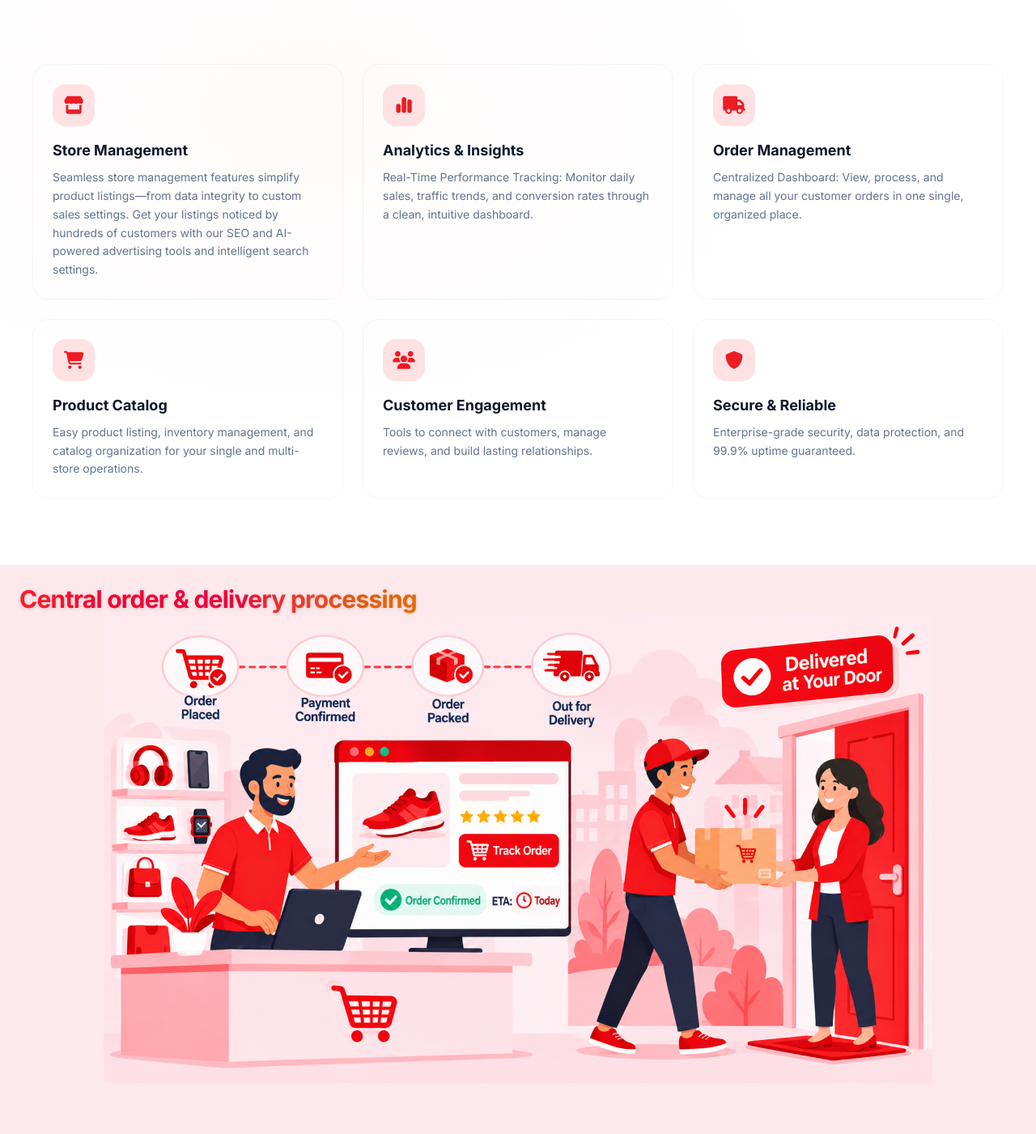
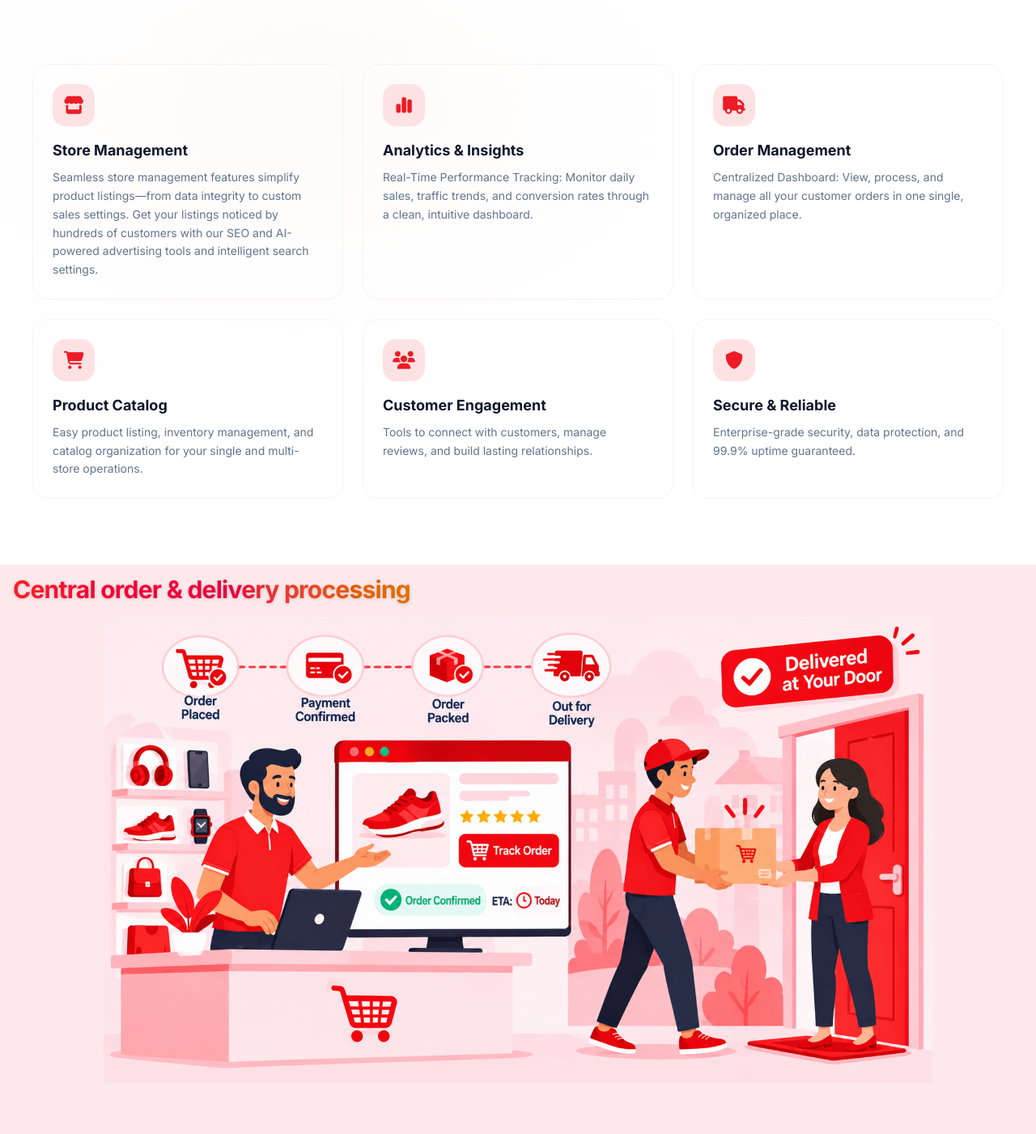
Before and after one commit to bahati-pacifique/ecommerce-platform, a Node project: template views/business.ejs in a window 1280 px wide. Shown: the part 2784-4185 px from the top of the page at 81% size. Run offline with Node 20 templates, Linux system fonts and the light colour scheme; the template is opened without the code that fills it, so the values that code supplies are empty; style sheets or scripts are compiled from the project's sources; some libraries are stand-ins or nearby versions.

Commit message:
Fixed: Business page layout

```diff
--- a/views/business.ejs
+++ b/views/business.ejs
@@ -403,7 +403,7 @@
   </section>
 
   <section class="py-16 flex items-center justify-center mt-0.5 bg-[#FDE8EB] relative">
-    <h1 class="absolute text-2xl md:text-3xl tracking-tight leading-tight bg-gradient-to-r from-[#FC2125] via-rose-600 to-amber-600 bg-clip-text text-transparent drop-shadow-sm font-bold top-3 left-3 top-2 text-[#FC2125] p-3 animate-slide-up">
+    <h1 class="absolute text-xl md:text-3xl tracking-tight leading-tight bg-gradient-to-r from-[#FC2125] via-rose-600 to-amber-600 bg-clip-text text-transparent drop-shadow-sm font-bold top-1 left-3 top-2 text-[#FC2125] p-1 animate-slide-up">
       Central order & delivery processing
     </h1>
     <img src="/images/hero/hero-on-door-delivery.png" alt="Mult-inventory-platform" class="w-full max-w-5xl">
```
